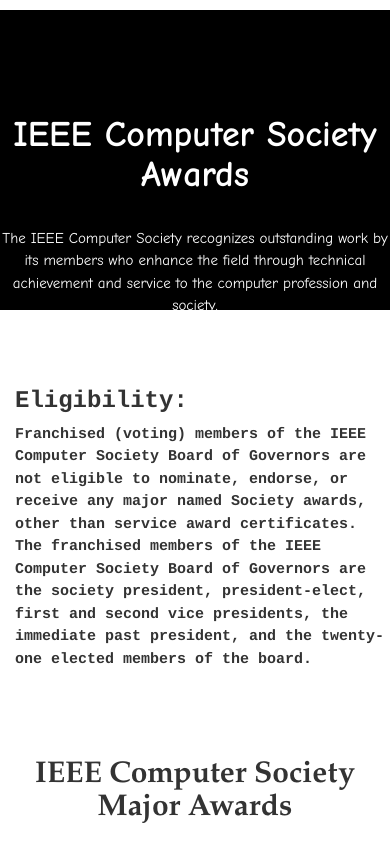
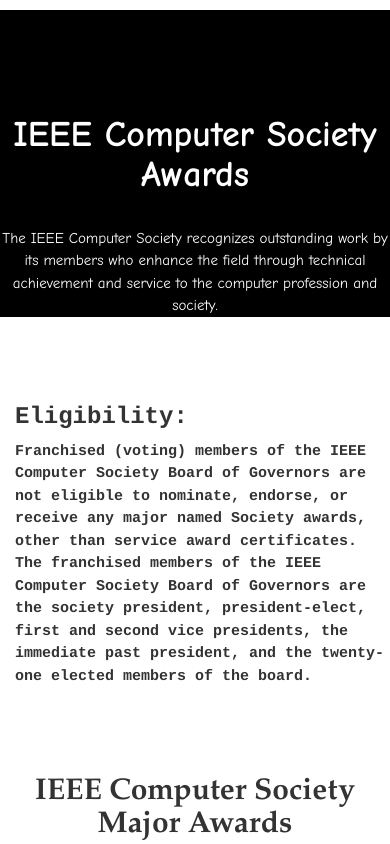
Before and after one commit to Akash-Rao-Mallareddy-Projects/REJOLT, a plain HTML site: page index.html in a window 390 px wide. Shown: the top 844 px of the page. Drawn offline with nearby package versions, Linux system fonts and the light colour scheme.

Commit message:
Update index.html

```diff
--- a/index.html
+++ b/index.html
@@ -54,11 +54,14 @@
             }
             #tagline{
               width: 100%;
-	      height: 24rem;
+
             }
             #elig{
               margin-left: 1rem;
             }
+	    .csa{
+	    height: 24 rem;
+	    }
 
 
         }
@@ -69,6 +72,9 @@
             #elig{
               margin-left: 2rem;
             }
+		.csa{
+		height: 20rem;
+		}
         }
 
   </style>
@@ -76,7 +82,7 @@
 
 </head>
 <body class="corporate header-sticky hide-on-scroll header-menu-with-icons header-transparent footer-widgets footer-background dark-color widgets-6 submenu-show-arrow-right menu-is-capitalized submenu-is-capitalized logo-text-is-capitalized page-index">
-  <div style="background-color: black; width: 100%; height: 20rem;color: white; font-family:Comic Sans MS">
+  <div class="csa" style="background-color: black; width: 100%;color: white; font-family:Comic Sans MS">
     <center>
       <h1 style="padding-top: 7rem; font-family:Comic Sans MS"><b>IEEE Computer Society Awards</b></h1>
       <br>
```
